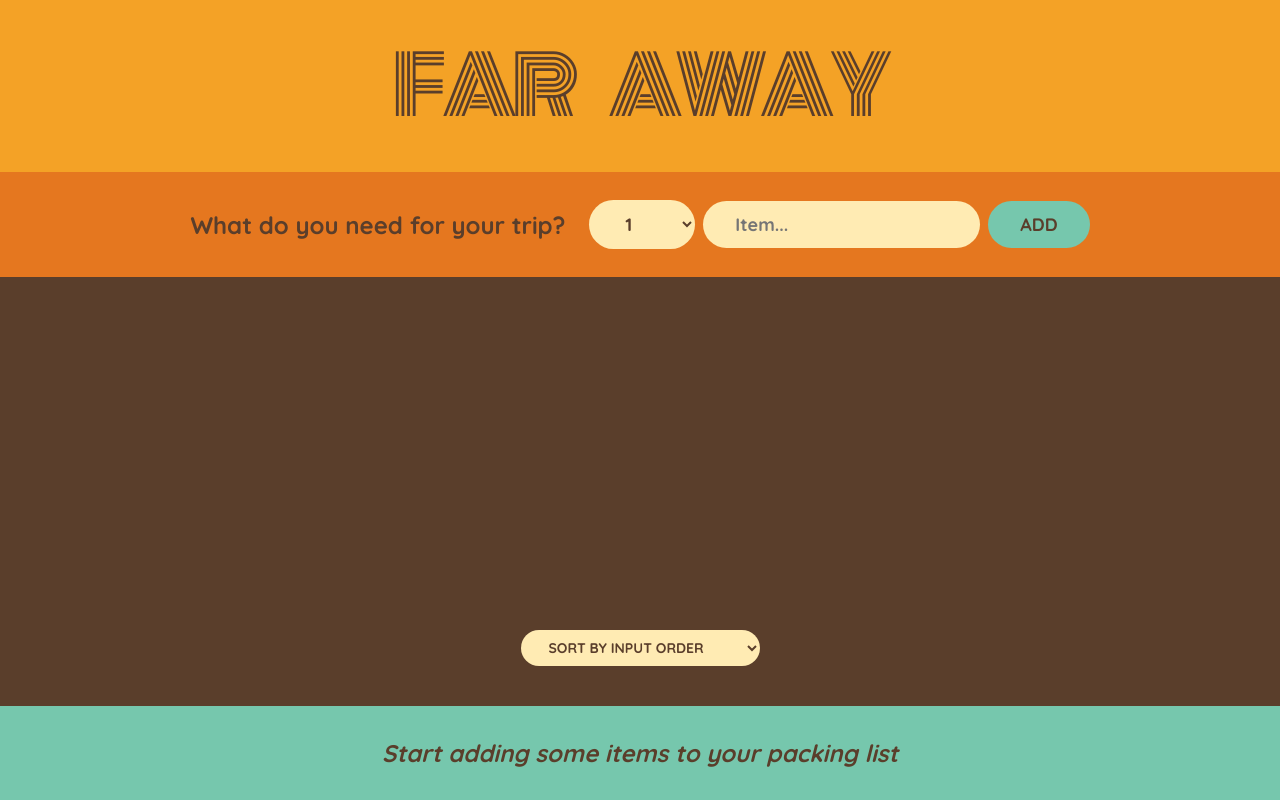
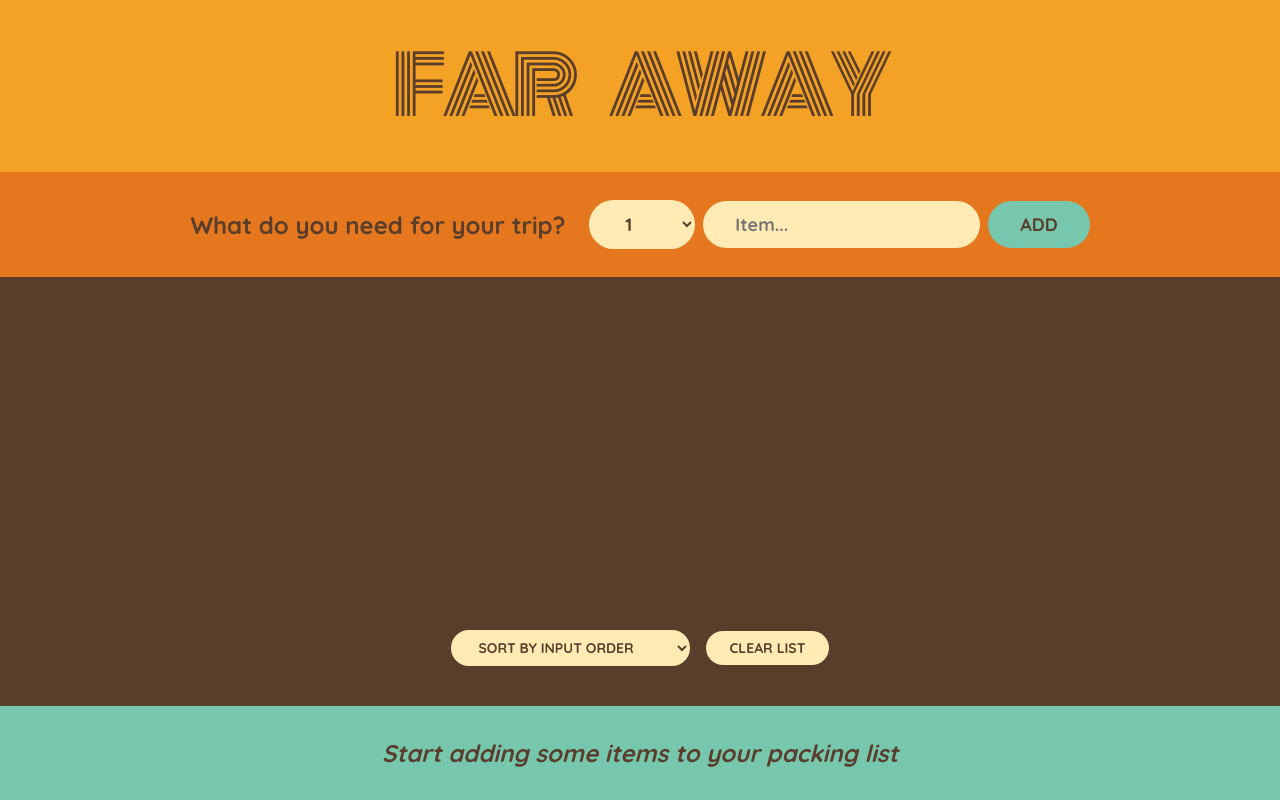
Before and after one commit to marwan-elabhar/travel-list, a React (Create React App) app: page / in a window 1280 px wide. Built offline with nearby package versions, Linux system fonts and the light colour scheme.

Commit message:
add clear list functionality

```diff
--- a/src/App.js
+++ b/src/App.js
@@ -15,11 +15,15 @@ export default function App() {
     setItems(items => items.map(item => item.id === id ? {...item, packed: !item.packed} : item))
   }
 
+  function handleClearItems() {
+    setItems([])
+  }
+
   return (
     <div className="app">
       <Logo />
       <Form onAddItems={handleAddItems} />
-      <PackingList items={items} onDeleteItem={handleDeleteItem} onToggleItem={handleToggleItem} />
+      <PackingList items={items} onDeleteItem={handleDeleteItem} onToggleItem={handleToggleItem} onClearItems={handleClearItems} />
       <Stats  items={items}/>
     </div>
   )
@@ -65,7 +69,7 @@ function Form({ onAddItems }) {
 
 }
 
-function PackingList({ items, onDeleteItem, onToggleItem }) {
+function PackingList({ items, onDeleteItem, onToggleItem , onClearItems}) {
 
   const [sortBy, setSortBy] = useState('input')
 
@@ -89,6 +93,7 @@ function PackingList({ items, onDeleteItem, onToggleItem }) {
           <option value='description'>Sort by description</option>
           <option value='packed'>Sort by packed status</option>
         </select>
+        <button onClick={onClearItems}>Clear list</button>
       </div>
     </div>
   )
```
